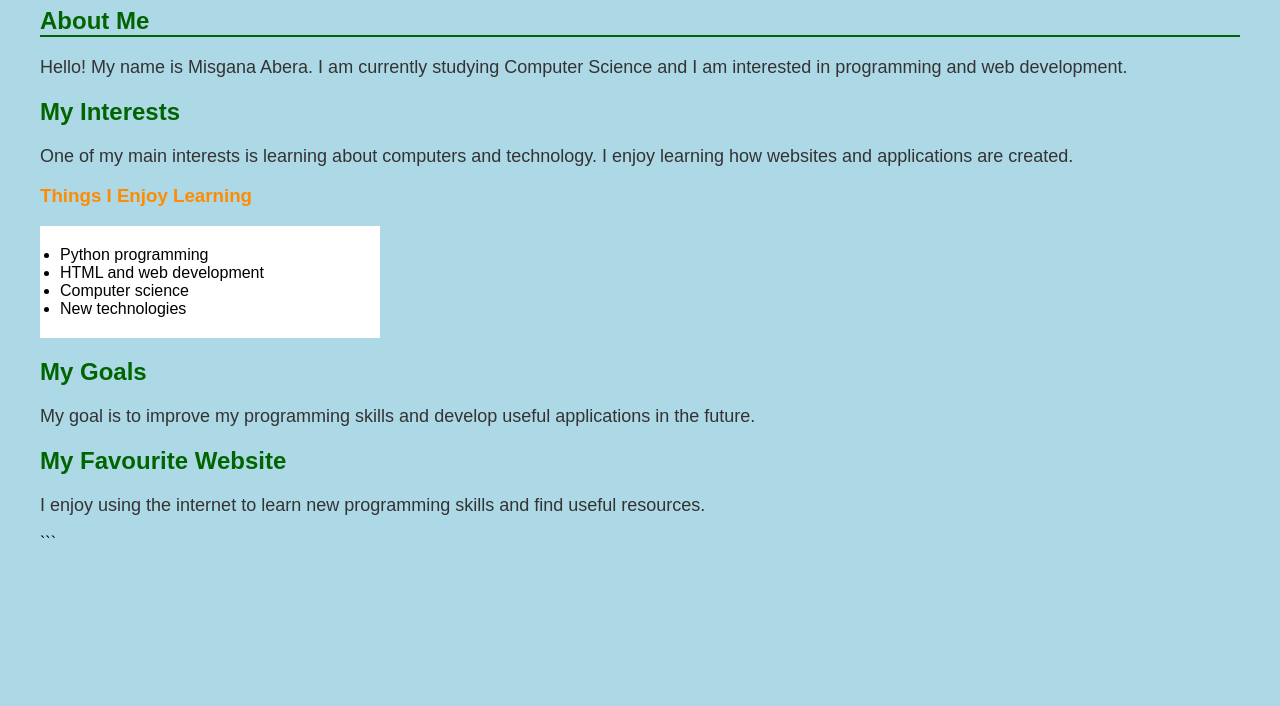
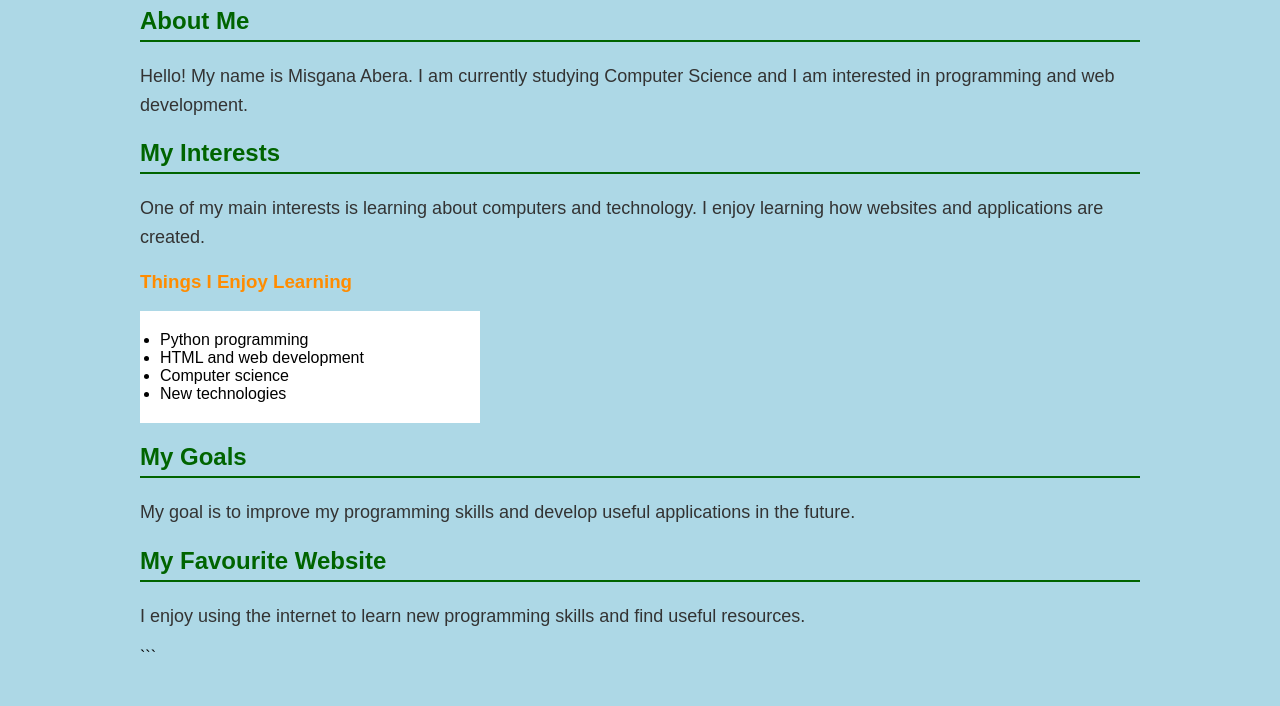
Before and after one commit to Miso1989/Myfirstwebapplication122, a plain HTML site: page index.html in a window 1280 px wide. Shown: the part 131-837 px from the top of the page. Before the commit the page ends 800 px from the top, so only its background shows below. Drawn offline with Linux system fonts and the light colour scheme.

Commit message:
Add files via upload

```diff
--- a/index.html
+++ b/index.html
@@ -3,57 +3,112 @@
 <html>
 <head>
     <title>My Web Page</title>
+
+    <style>
+        body {
+            background-color: lightblue;
+            font-family: Arial, sans-serif;
+            margin: 40px;
+        }
+
+        h1 {
+            color: darkblue;
+            text-align: center;
+        }
+
+        h2 {
+            color: darkgreen;
+            border-bottom: 2px solid darkgreen;
+            padding-bottom: 5px;
+        }
+
+        h3 {
+            color: darkorange;
+        }
+
+        p {
+            font-size: 18px;
+            color: #333333;
+            line-height: 1.6;
+        }
+
+        ul {
+            background-color: white;
+            padding: 20px;
+            width: 300px;
+        }
+
+        /* Mobile styling */
+        @media (max-width: 600px) {
+            body {
+                margin: 15px;
+            }
+
+            h1 {
+                font-size: 28px;
+            }
+
+            h2 {
+                font-size: 22px;
+            }
+
+            p {
+                font-size: 16px;
+            }
+
+            ul {
+                width: auto;
+                padding: 15px;
+            }
+        }
+
+        /* Desktop styling */
+        @media (min-width: 601px) {
+            body {
+                max-width: 1000px;
+                margin: 40px auto;
+            }
+        }
+    </style>
 </head>
 
-<body style="background-color: lightblue; font-family: Arial, sans-serif; margin: 40px;">
+<body>
 
-    <h1 style="color: darkblue; text-align: center;">
-        Welcome to My Web Page
-    </h1>
+    <h1>Welcome to My Web Page</h1>
 
-    <h2 style="color: darkgreen; border-bottom: 2px solid darkgreen;">
-        About Me
-    </h2>
+    <h2>About Me</h2>
 
-    <p style="font-size: 18px; color: #333333;">
+    <p>
         Hello! My name is Misgana Abera. I am currently studying
         Computer Science and I am interested in programming and web development.
     </p>
 
-    <h2 style="color: darkgreen;">
-        My Interests
-    </h2>
+    <h2>My Interests</h2>
 
-    <p style="font-size: 18px; color: #333333;">
+    <p>
         One of my main interests is learning about computers and technology.
         I enjoy learning how websites and applications are created.
     </p>
 
-    <h3 style="color: darkorange;">
-        Things I Enjoy Learning
-    </h3>
+    <h3>Things I Enjoy Learning</h3>
 
-    <ul style="background-color: white; padding: 20px; width: 300px;">
+    <ul>
         <li>Python programming</li>
         <li>HTML and web development</li>
         <li>Computer science</li>
         <li>New technologies</li>
     </ul>
 
-    <h2 style="color: darkgreen;">
-        My Goals
-    </h2>
+    <h2>My Goals</h2>
 
-    <p style="font-size: 18px; color: #333333;">
+    <p>
         My goal is to improve my programming skills and develop useful
         applications in the future.
     </p>
 
-    <h2 style="color: darkgreen;">
-        My Favourite Website
-    </h2>
+    <h2>My Favourite Website</h2>
 
-    <p style="font-size: 18px; color: #333333;">
+    <p>
         I enjoy using the internet to learn new programming skills and
         find useful resources.
     </p>
```
